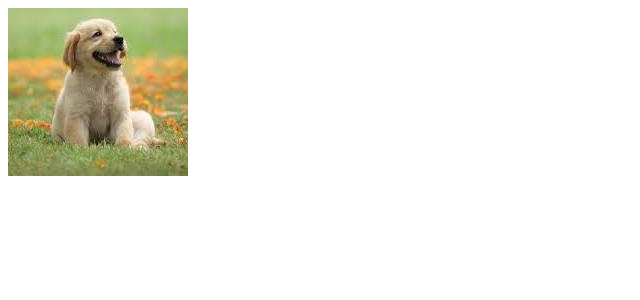
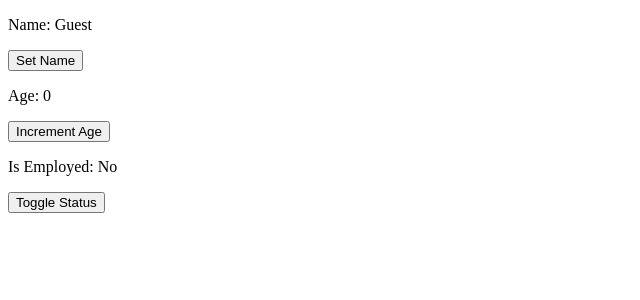
Before and after one commit to Nightmer71/React, a React (Vite) app in the folder my-react-app/: page / in a window 1280 px wide. Shown: the top 300 px of the page, without its empty margins (0-640 px from the left). Built offline with nearby package versions, Linux system fonts and the light colour scheme.

Commit message:
What is the useState() hook and how to use it in React

```diff
--- a/my-react-app/src/App.jsx
+++ b/my-react-app/src/App.jsx
@@ -1,8 +1,12 @@
-import Button from "./button.jsx";
-import ProfilePicture from "./ProfilePicture.jsx";
+import MyComponent from "./MyComponent.jsx";
+
 
 function App() {
-  return(<ProfilePicture/>);
+  return(
+  <>
+    <MyComponent/>
+  </>
+  );
 }
 
 export default App
--- a/my-react-app/src/Button.jsx
+++ /dev/null
@@ -1,19 +0,0 @@
-/*
-click event:
-    An interaction when a user clicks on a specific elements.
-    We can respond to clicks by passing a callback to the onClick event handler.
-*/
-
-import { number } from "prop-types";
-
-function Button(){
-
-    let count = 0;
-    const handleClick = (e) => e.target.textContent = "OUCH! 🤕";
-
-    // const handleClick2 = (name) => console.log(`${name} stop clicking me`);
-
-    return(<button onDoubleClick={(e) => handleClick(e)}>Click Me 😁</button>);
-}
-
-export default Button
--- /dev/null
+++ b/my-react-app/src/MyComponent.jsx
@@ -0,0 +1,45 @@
+/*
+React hook:
+    Special function that allows functional components to use React features without writing class components.
+    (useState, useEffect, useContext, useReducer, useCallback, and more...)
+
+useState():
+    A React hook that allows the creation of a stateful variable AND a setter function to update it's value in the Virtual DOM
+    [name, setName]
+
+stateful variable:
+    A variable where if you make a change to it, it will reflect in the Virtual DOM
+*/
+import React, {useState} from "react"
+
+
+function MyComponent(){
+
+    const [name, setName] = useState("Guest");
+    const [age, setAge] = useState(0);
+    const [isEmployed, setIsEmployed] = useState(false);
+
+    const updateName = () => {
+        setName("Spongebob");
+    }
+
+    const incremenetAge = () => {
+        setAge(age + 1);
+    }
+
+    const toggleEmployedStatus = () => {
+        setIsEmployed(!isEmployed);
+    }
+
+    return(<div>
+        <p>Name: {name}</p>
+        <button onClick={updateName}>Set Name</button>
+        <p>Age: {age}</p>
+        <button onClick={incremenetAge}>Increment Age</button>
+        <p>Is Employed: {isEmployed ? "Yes" : "No"}</p>
+        <button onClick={toggleEmployedStatus}>Toggle Status</button>
+    </div>)
+
+}
+
+export default MyComponent
--- a/my-react-app/src/ProfilePicture.jsx
+++ /dev/null
@@ -1,9 +0,0 @@
-function ProfilePicture(){
-    const imageURL = './src/assets/doggo.jpg'
-
-    const handleClick = (e) => e.target.style.display = "none";
-
-    return(<img onClick={(e) => handleClick(e)} src={imageURL}></img>)
-}
-
-export default ProfilePicture
```
